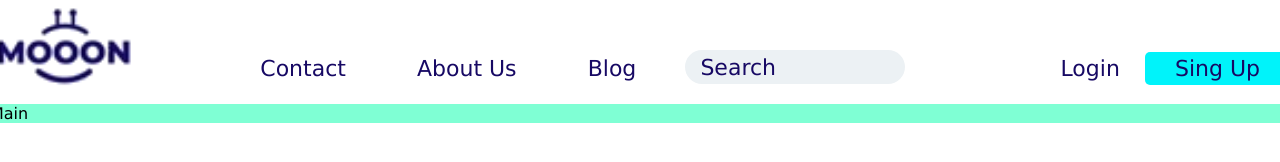
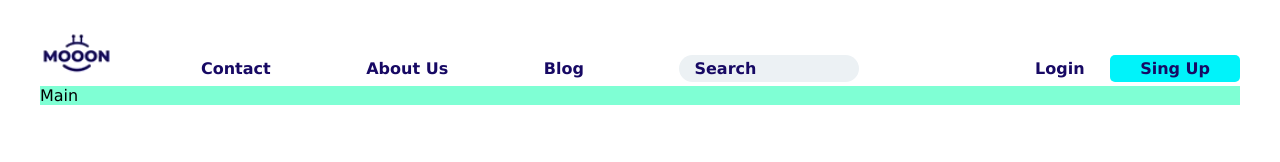
Before and after one commit to MindPaul/02-404-moon, a website: page index.html in a window 1280 px wide. Drawn offline with Linux system fonts and the light colour scheme.

Commit message:
header-css

```diff
--- a/myStyle.css
+++ b/myStyle.css
@@ -4,32 +4,34 @@ body {
 }
 
 header, main {
-  width: 1300px;
-  margin-left: calc(50% - 650px);
+  width: 1200px;
+  margin-left: calc(50% - 600px);
 }
 
 header {
+  margin-top: 30px;
   display: inline-block;
 }
 
 img {
   object-position: left;
   object-fit: contain;
-  height: 100px;
-  width: 200px;
+  height: 50px;
+  width: 100px;
   float: left;
 }
 
 nav {
-  margin-top: 50px;
+  font-weight: 600;
+  margin-top: 25px;
   float: right;
 }
 
 a{
   color: #170964;
-  margin-left: 3em;
-  line-height: 30px;
-  font-size: 22px;
+  margin-left: 90px;
+  line-height: 27px;
+  font-size: 16px;
   text-decoration: none;
 }
 a:first-child{
@@ -39,21 +41,22 @@ a:first-child{
 #search-header {
   background-color: #ecf1f4;
   padding: 0 15px;
-  width: 220px;
-  font-size: 22px;
+  width: 180px;
+  font-size: 16px;
   font-family: 'Lucida Sans', 'Lucida Sans Regular', 'Lucida Grande', 'Lucida Sans Unicode', Geneva, Verdana, sans-serif;
   border: none;
   border-radius: 50px;
-  margin-left: 44px;
-  height: 34px;
+  margin-left: 90px;
+  height: 27px;
   vertical-align: bottom;
 }
 ::placeholder {
+  font-weight: 600;
   color: #170964;
 }
 
 a:nth-child(5) {
-  margin-left: 150px;
+  margin-left: 170px;
 }
 
 a:last-child {
```
